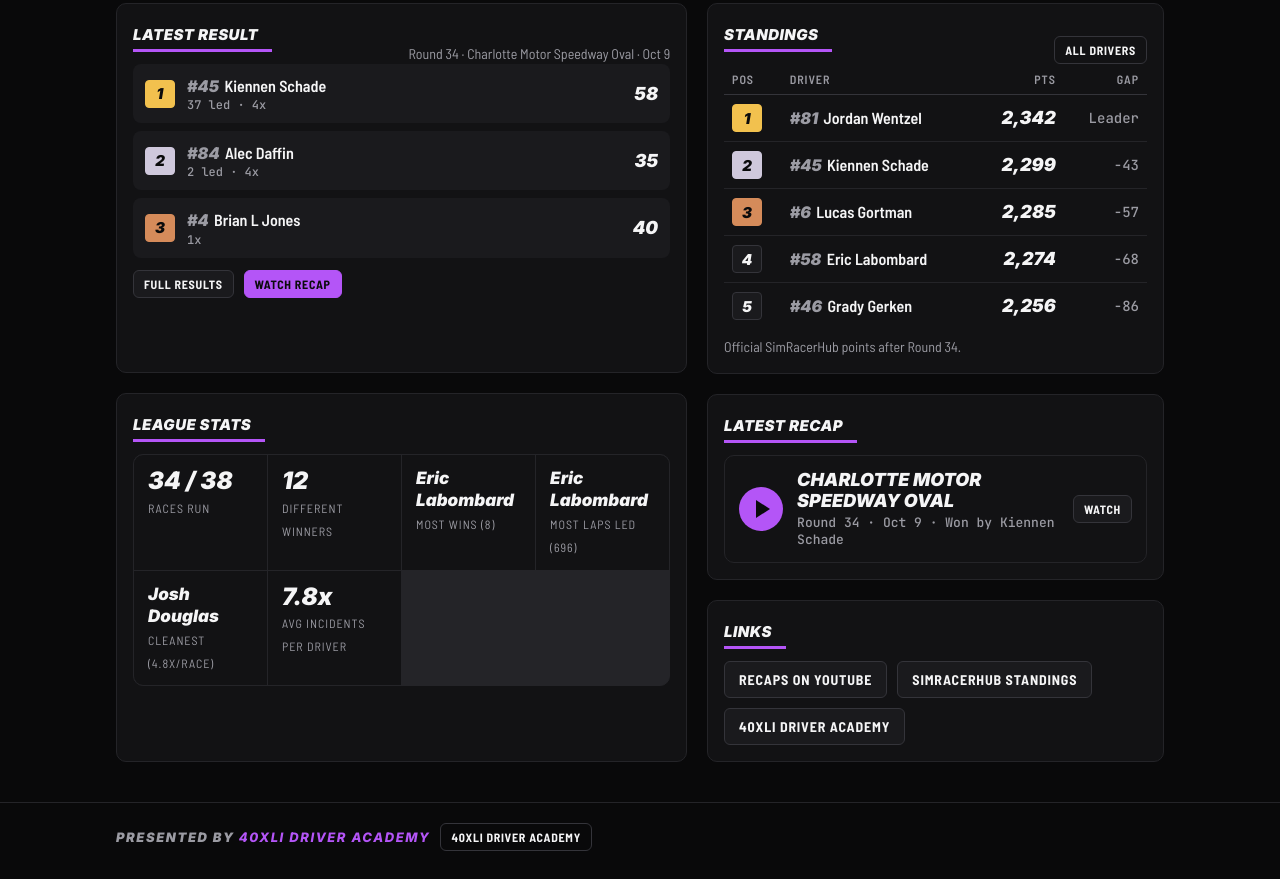
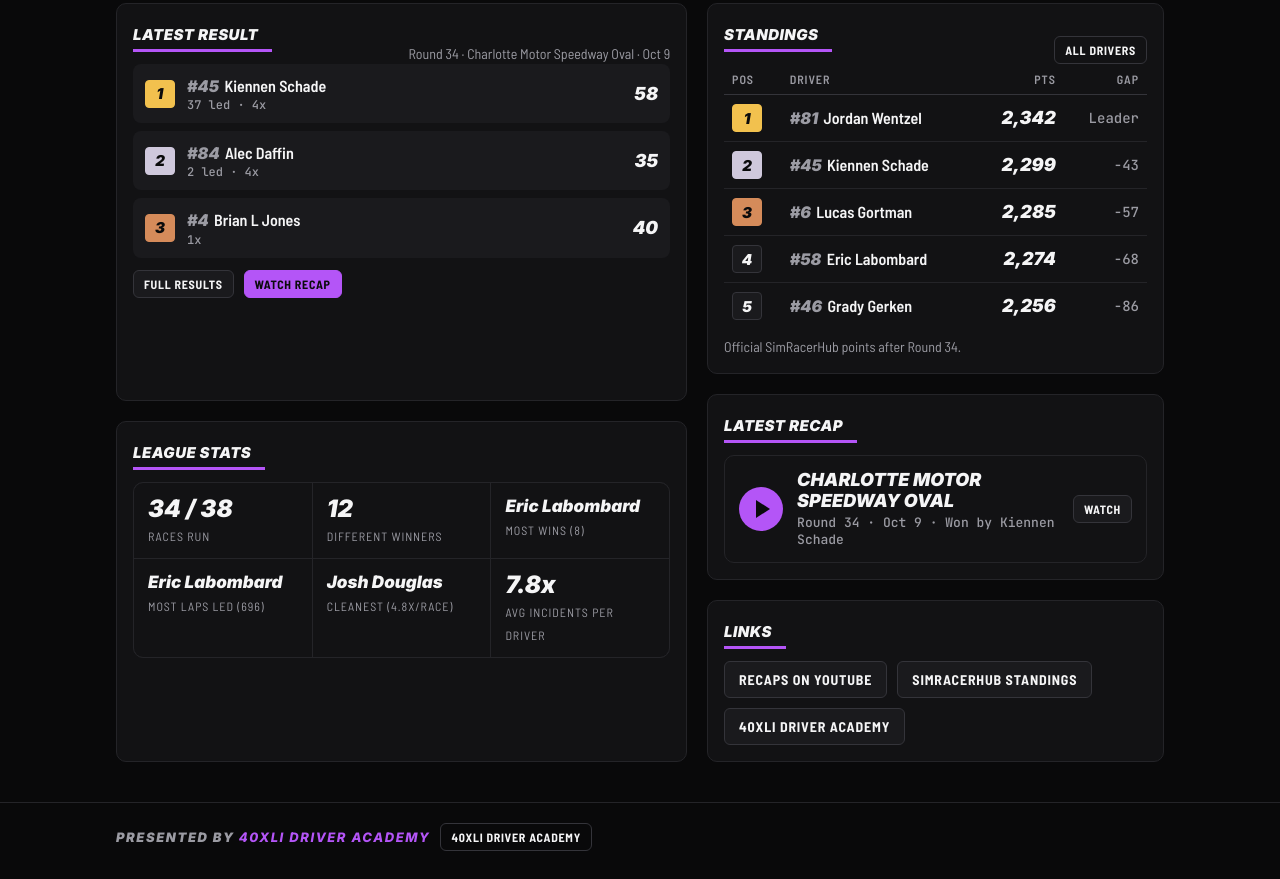
Before and after one commit to jordanbooth0904-spec/inrs-league-hub, a plain HTML site: page index.html in a window 1280 px wide. Shown: the part 335-1214 px from the top of the page. Drawn offline with Linux system fonts and the light colour scheme.

Commit message:
Widen stat tiles so driver names don't break mid-word
Co-Authored-By: Claude Opus 5.5 <noreply@anthropic.com>
Claude-Session: https://claude.ai/code/session_01DLAzZpoSTwZgpL4YnjiXUv

```diff
--- a/index.html
+++ b/index.html
@@ -89,9 +89,9 @@ table.tbl{width:100%;border-collapse:collapse;font-variant-numeric:tabular-nums}
 .btn[disabled]{opacity:.5;cursor:default}
 :focus-visible{outline:2px solid var(--accent);outline-offset:2px}
 .row{display:flex;gap:10px;flex-wrap:wrap;align-items:center}
-.tiles{display:grid;grid-template-columns:repeat(auto-fill,minmax(118px,1fr));gap:1px;background:var(--line);border:1px solid var(--line);border-radius:10px;overflow:hidden}
+.tiles{display:grid;grid-template-columns:repeat(auto-fill,minmax(150px,1fr));gap:1px;background:var(--line);border:1px solid var(--line);border-radius:10px;overflow:hidden}
 .tile{background:var(--panel);padding:12px 14px;min-width:0}
-.tile b{display:block;font:italic 900 24px/1.15 var(--display);overflow-wrap:anywhere}
+.tile b{display:block;font:italic 900 24px/1.15 var(--display);overflow-wrap:break-word}
 .tile b.sm{font-size:17px;line-height:1.3}
 .tile span{font-size:12px;text-transform:uppercase;letter-spacing:.08em;color:var(--muted)}
 .podium{display:grid;gap:8px}
```
